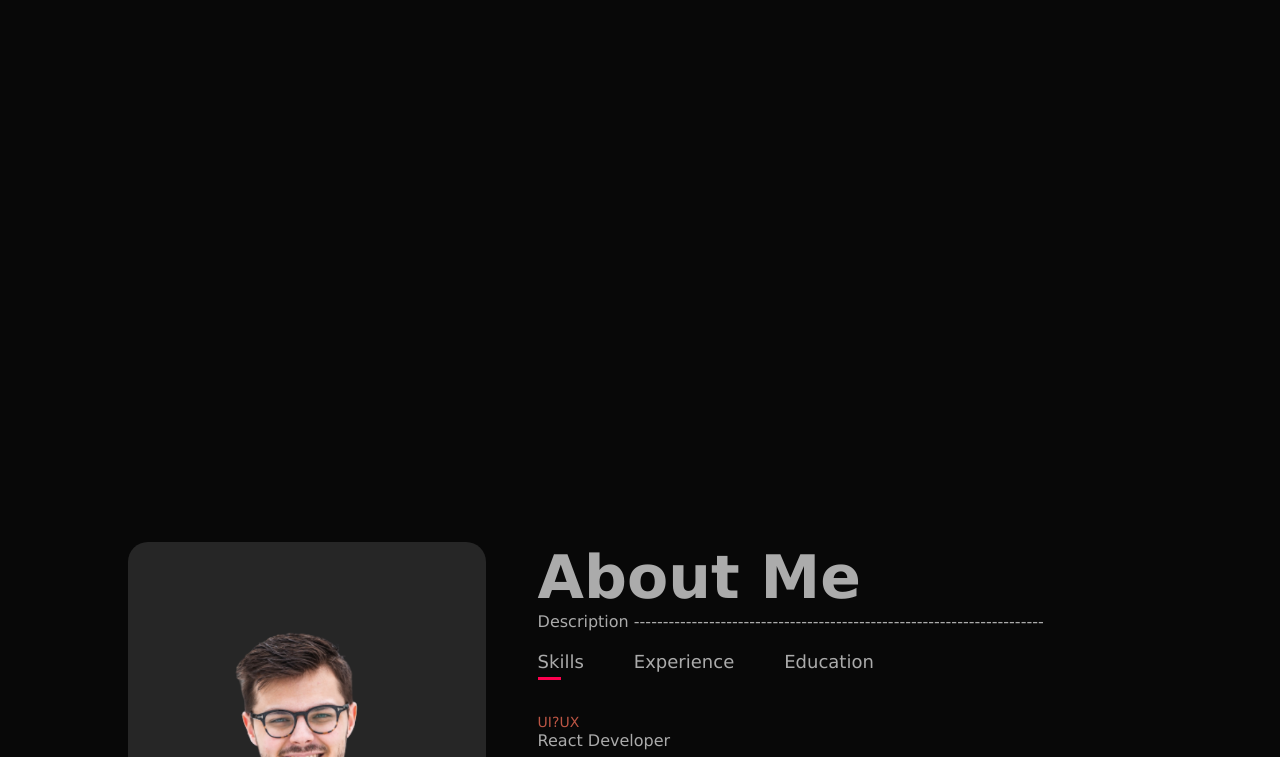
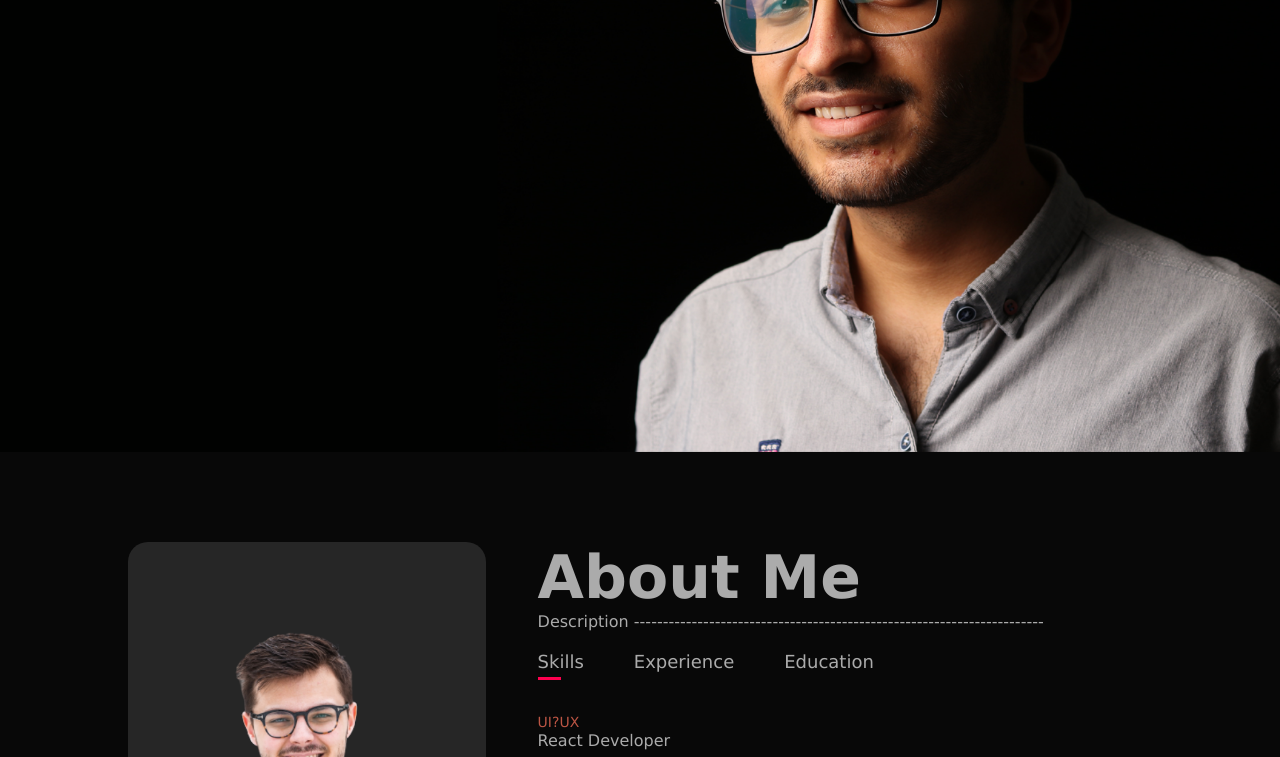
Before and after one commit to ujjwalbhau/vanilaJSpoertfolio, a plain HTML site: page index.html in a window 1280 px wide. Shown: the part 348-1105 px from the top of the page. Drawn offline with Linux system fonts and the light colour scheme; the site is published under a folder, as on GitHub Pages, so addresses that start at the root find nothing.

Commit message:
update style

```diff
--- a/style.css
+++ b/style.css
@@ -18,7 +18,7 @@ body{
 
     width: 100%;
     height: 100vh;
-    background-image: url(/images/background.png);
+    background-image: url('./images/background.png');
     background-size: cover;
     background-position: center;
 }
```
